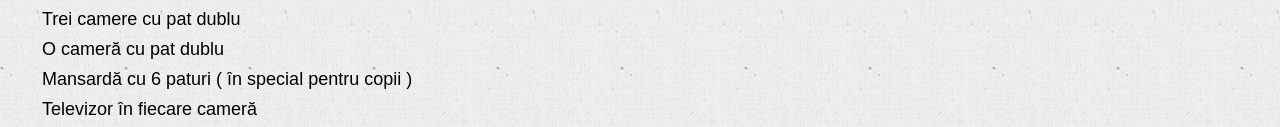
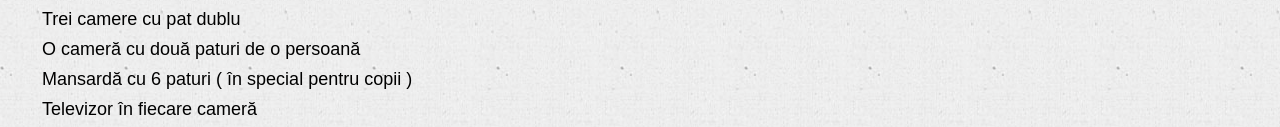
Before and after one commit to villasarah/villa-sarah, a plain HTML site: page services.html in a window 1280 px wide. Shown: the part 267-394 px from the top of the page. Drawn offline with Linux system fonts and the light colour scheme.

Commit message:
fix typo

```diff
--- a/services.html
+++ b/services.html
@@ -35,7 +35,7 @@
 							<h3 class="special-header">Villa Sarah vă oferă:</h3>
 							<ul class="special-ul">
 								<li><p class="special-p">Trei camere cu pat dublu</p></li>
-								<li><p class="special-p">O cameră cu pat dublu</p></li>
+								<li><p class="special-p">O cameră cu două paturi de o persoană</p></li>
 								<li><p class="special-p">Mansardă cu 6 paturi ( în special pentru copii )</p></li>
 								<li><p class="special-p">Televizor în fiecare cameră</p></li>
 								<li><p class="special-p">Loc de joacă pentru copii</p></li>
```
